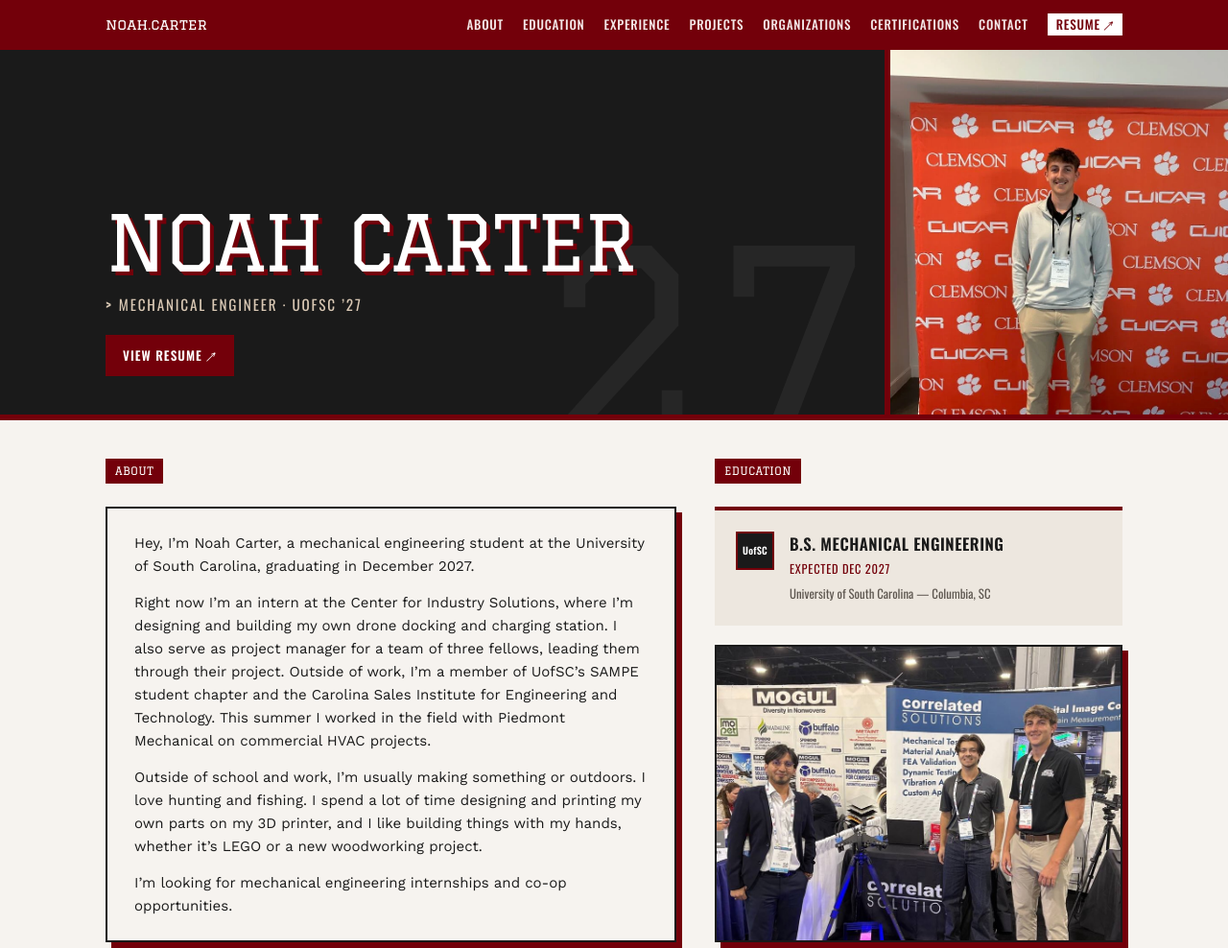
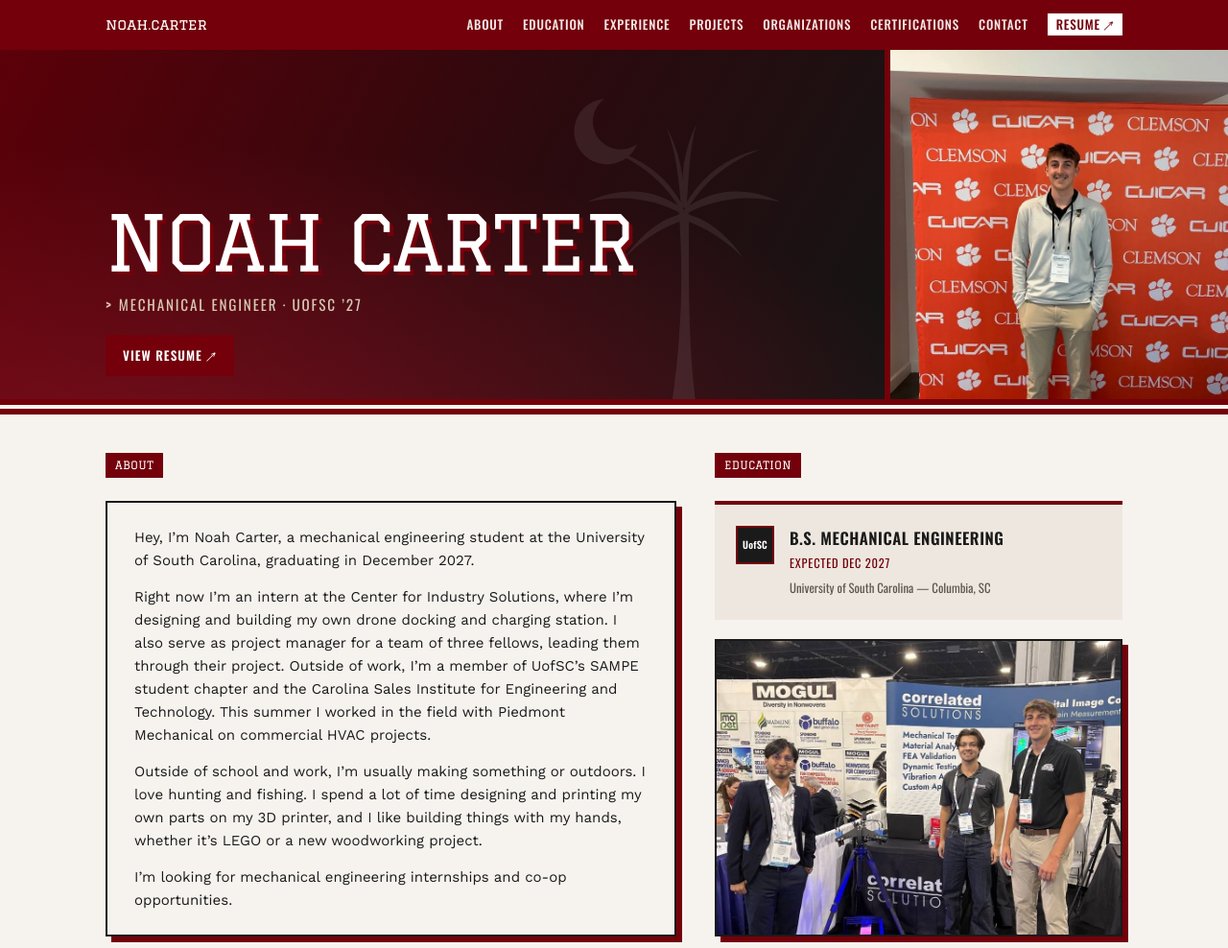
Before and after one commit to noahc243/noahc243.github.io, a plain HTML site: page index.html in a window 1280 px wide. Shown: the top 988 px of the page at 96% size. Drawn offline with nearby package versions, Linux system fonts and the light colour scheme.

Commit message:
Add files via upload

```diff
--- a/index.html
+++ b/index.html
@@ -4,7 +4,8 @@
 <meta charset="utf-8">
 <meta name="viewport" content="width=device-width, initial-scale=1, viewport-fit=cover">
 <meta name="description" content="Noah Carter, mechanical engineering student at the University of South Carolina.">
-<style>body{margin:0}img{max-width:100%}[hidden]{display:none!important}</style><title>Noah Carter</title>
+<style>body{margin:0}img{max-width:100%}[hidden]{display:none!important}</style>
+<title>Noah Carter</title>
 <link rel="preconnect" href="https://fonts.googleapis.com">
 <link rel="preconnect" href="https://fonts.gstatic.com" crossorigin>
 <link rel="stylesheet" href="https://fonts.googleapis.com/css2?family=Archivo:wght@400;500;600;700;800&family=JetBrains+Mono:wght@400;500;700&display=swap">
@@ -350,7 +351,14 @@
 #experience .row { border-bottom: 2px solid #cdbfab; }
 #experience .row:last-child { border-bottom: 0; }
 </style>
-
+<style>
+/* UofSC banner: garnet-to-black gradient, faint palmetto and crescent, garnet/white varsity stripe */
+.hero { background: radial-gradient(ellipse at 12% 115%, rgba(155,20,38,.6) 0%, transparent 55%), linear-gradient(118deg, #5c0009 0%, #2b0a0e 42%, #141414 74%); border-bottom: 0; box-shadow: inset 0 -6px 0 #73000a, inset 0 -10px 0 #f6f3ef, inset 0 -16px 0 #73000a; }
+.hero::before { display: block; content: ""; position: absolute; inset: 0 0 16px 0; background: url("palmetto.svg") no-repeat 57% 100% / auto 94%; opacity: .08; pointer-events: none; }
+.hero::after { display: none; }
+.hero-photo { bottom: 16px; }
+@media (max-width: 680px) { .hero::before { background-position: 85% 100%; background-size: auto 80%; } }
+</style>
 </head>
 <body>
 <nav class="nav" aria-label="Sections">
```
Also changed, not shown: palmetto.svg (added).
